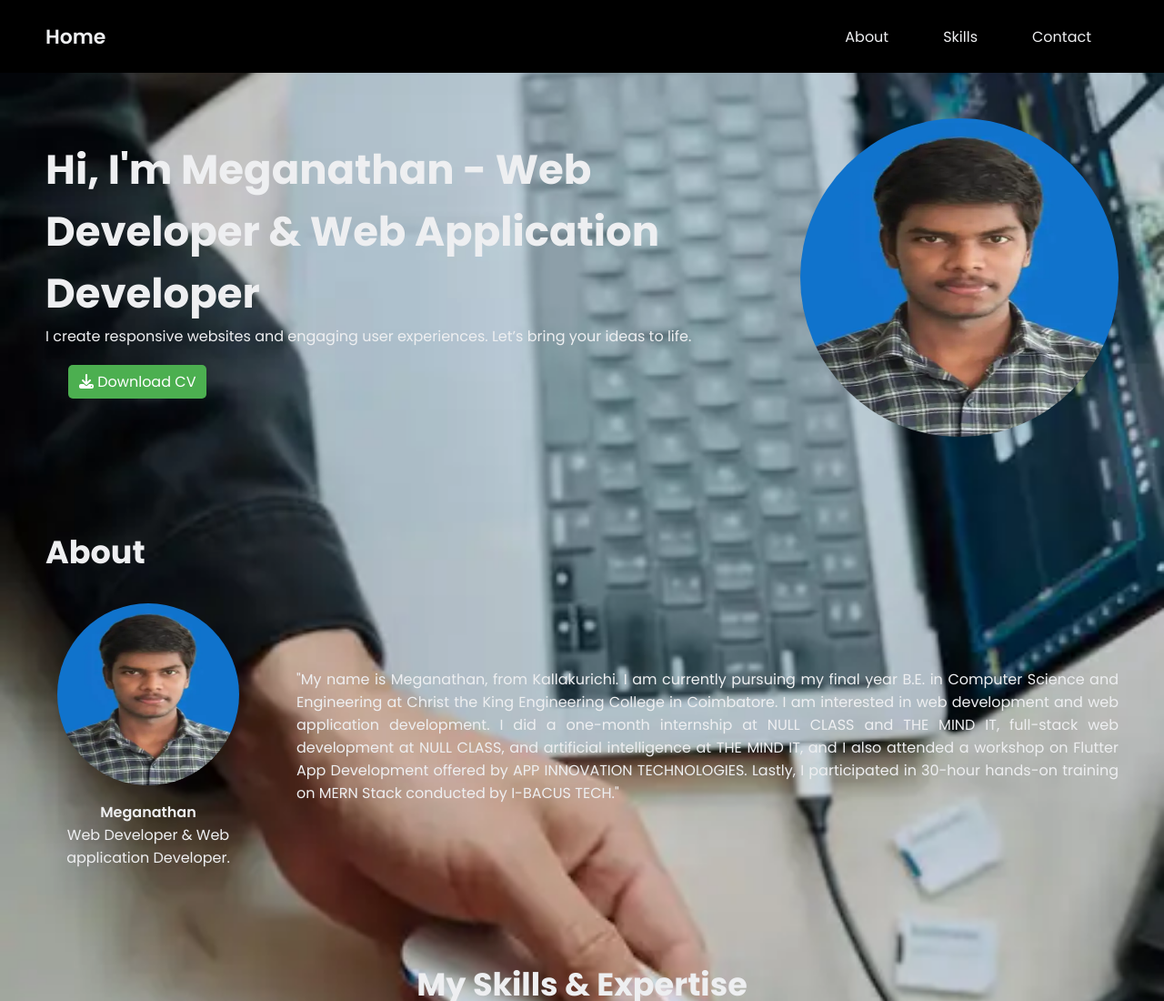
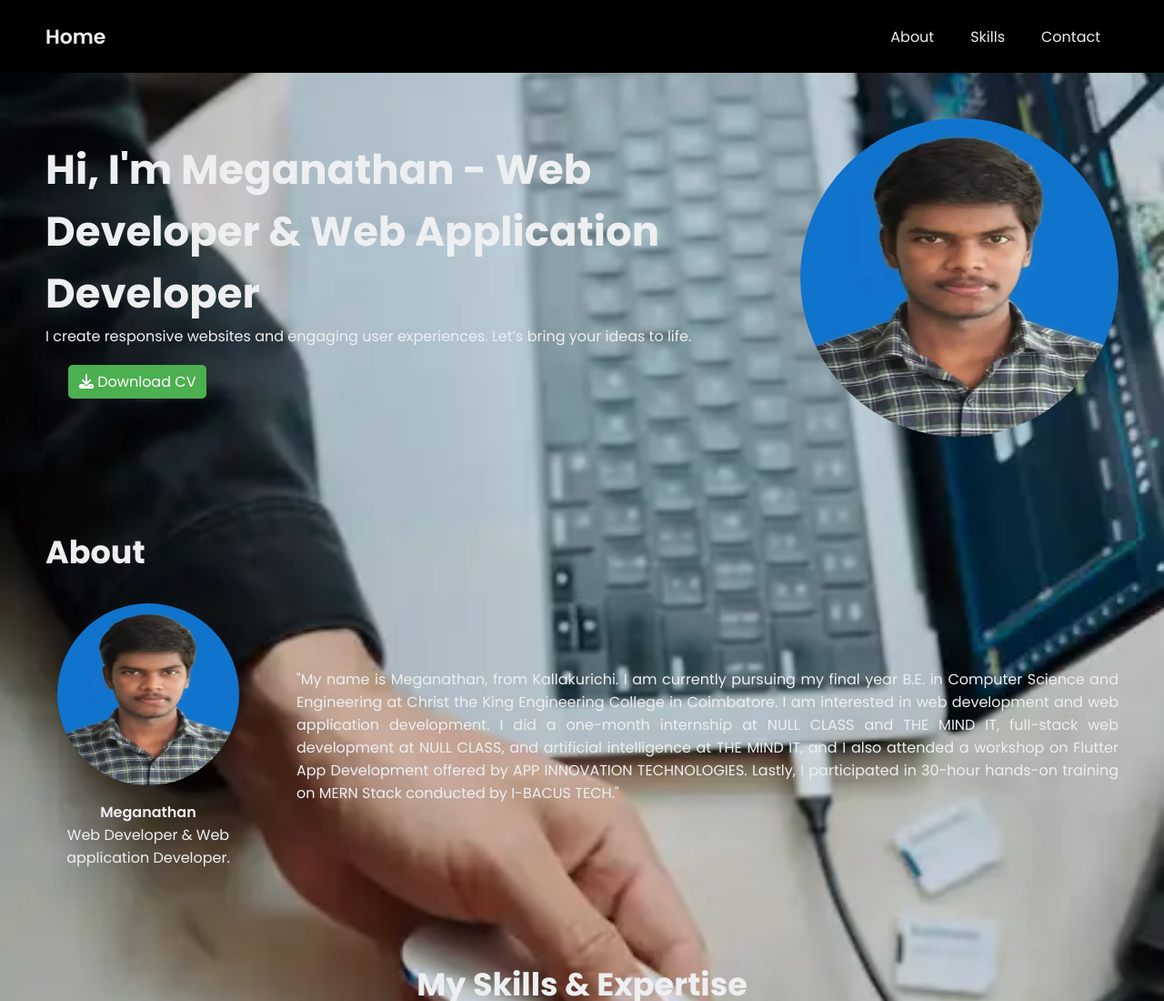
Before and after one commit to Mega8946/Portfolio, a plain HTML site: page index.html in a window 1280 px wide. Shown: the top 1100 px of the page at 91% size. Drawn offline with Linux system fonts and the light colour scheme.

Commit message:
Update style.css

```diff
--- a/style.css
+++ b/style.css
@@ -57,7 +57,7 @@ nav .right{
 
 nav .right a{
     color: var(--text-color);
-    margin: 0 30px;
+    margin: 0 20px;
 }
 
 nav .right a:hover{
```
